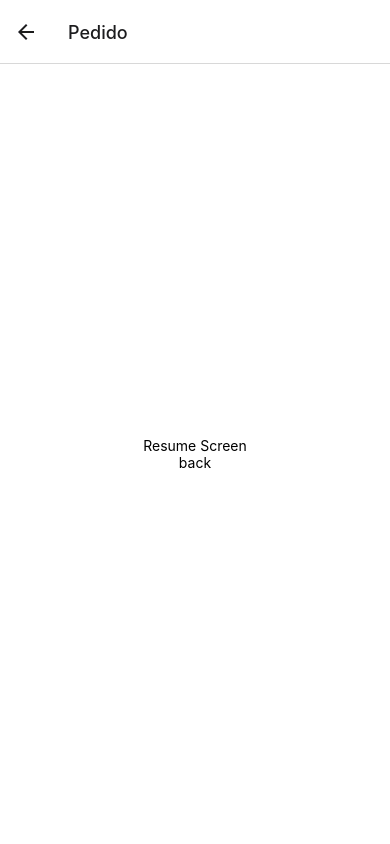
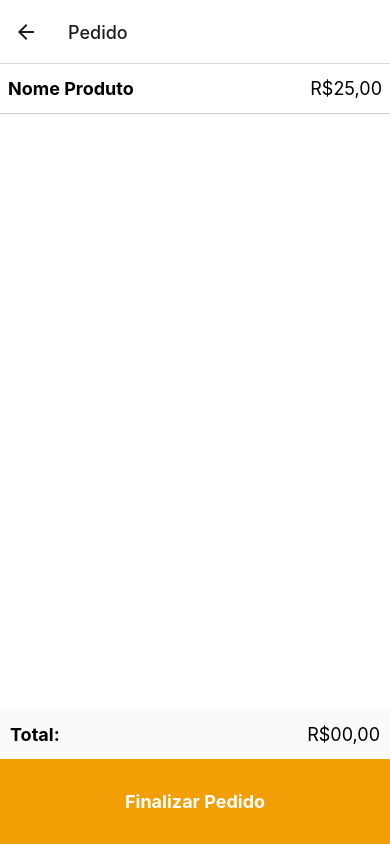
Before and after one commit to PedroHy/app-cardapio, a React Native app: screen /Resume in a window 390 px wide. Built offline with nearby package versions, Linux system fonts and the light colour scheme.

Commit message:
design resume screen

```diff
--- a/src/activities/Resume.jsx
+++ b/src/activities/Resume.jsx
@@ -1,12 +1,22 @@
-import { View, Text, StyleSheet, TouchableOpacity } from 'react-native';
+import { View, Text, StyleSheet, TouchableOpacity, FlatList } from 'react-native';
+import ResumeItem from '../components/ResumeItem';
 
-export default function Resume({navigation}){
+export default function Resume({ navigation }) {
 
-    return(
-        <View  style={styles.container}>
-            <Text>Resume Screen</Text>
-            <TouchableOpacity onPress={()=>navigation.goBack()}>
-                <Text>back</Text>
+    return (
+        <View style={styles.container}>
+            <FlatList style={styles.list}
+                data={[
+                    { key: 'item1' },
+                ]}
+                renderItem={({ item }) => <ResumeItem />}>
+            </FlatList>
+            <View style={styles.totalArea}>
+                <Text style={styles.txtTotal}>Total:</Text>
+                <Text style={styles.txtValueTotal}>R$00,00</Text>
+            </View>
+            <TouchableOpacity style={styles.btnFinish} onPress={() => navigation.goBack()}>
+                <Text style={styles.btnText}>Finalizar Pedido</Text>
             </TouchableOpacity>
         </View>
     )
@@ -14,9 +24,49 @@ export default function Resume({navigation}){
 
 const styles = StyleSheet.create({
     container: {
-      flex: 1,
-      backgroundColor: '#fff',
-      alignItems: 'center',
-      justifyContent: 'center',
+        flex: 1,
+        backgroundColor: '#fff',
+        alignItems: 'center',
+        justifyContent: 'center',
     },
+
+    btnFinish: {
+        backgroundColor: '#F29F05',
+        height: 90,
+        width: '100%',
+        flex: 1,
+        alignItems: 'center',
+        justifyContent: 'center',
+
+    },
+
+    list: {
+        height: 560,
+        width: '100%'
+    },
+
+    totalArea:{
+        flexDirection: 'row',
+        justifyContent: 'space-between',
+        alignItems: 'center',
+        width: '100%',
+        padding: 10,
+        backgroundColor: '#fafafa',
+        height: 50
+    },
+
+    btnText:{
+        fontSize: 18,
+        fontWeight: 'bold',
+        color: '#fff'
+    },
+
+    txtTotal:{
+        fontWeight: 'bold',
+        fontSize: 18
+    },
+
+    txtValueTotal:{
+        fontSize: 18
+    }
 });
--- /dev/null
+++ b/src/components/ResumeItem/index.jsx
@@ -0,0 +1,15 @@
+import { View, Text, TouchableOpacity} from 'react-native';
+
+import styles from './style';
+
+const ResumeItem = ()=>{
+    return(
+        <View style={styles.item}>
+            <Text style={styles.txtName}>Nome Produto</Text>
+            <Text style={styles.price}>R$25,00</Text>
+        </View>
+    )
+}
+
+
+export default ResumeItem;
--- /dev/null
+++ b/src/components/ResumeItem/style.js
@@ -0,0 +1,25 @@
+import { StyleSheet } from "react-native";
+
+
+const styles = StyleSheet.create({
+    item: {
+        flexDirection: 'row',
+        justifyContent: 'space-between',
+        alignItems: 'center',
+        height: 50,
+        padding: 8,
+        borderBottomColor: '#cecece',
+        borderBottomWidth: 1
+    },
+
+    txtName: {
+        fontSize: 18,
+        fontWeight: 'bold'
+    },
+
+    price:{
+        fontSize: 18
+    }
+});
+
+export default styles;
```
